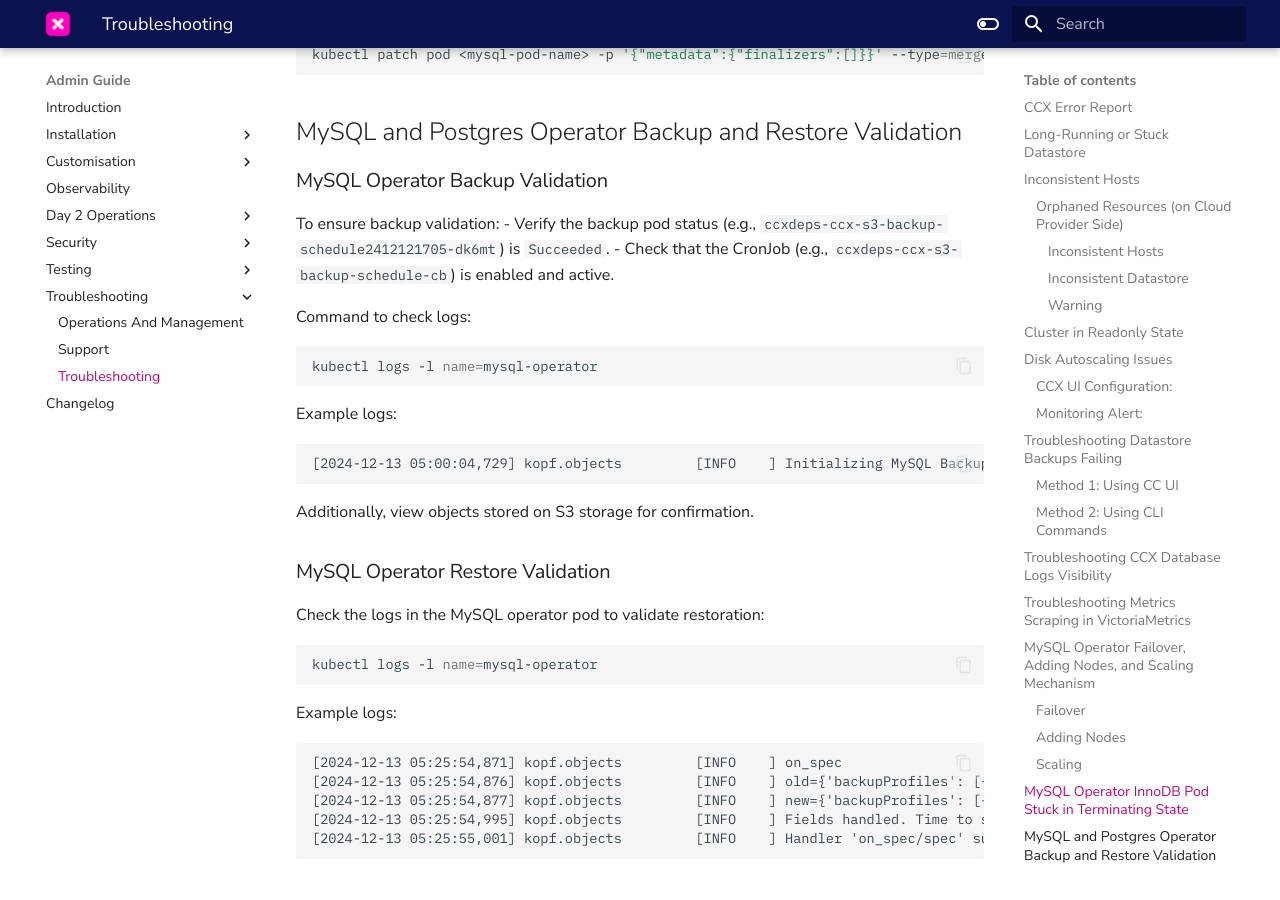
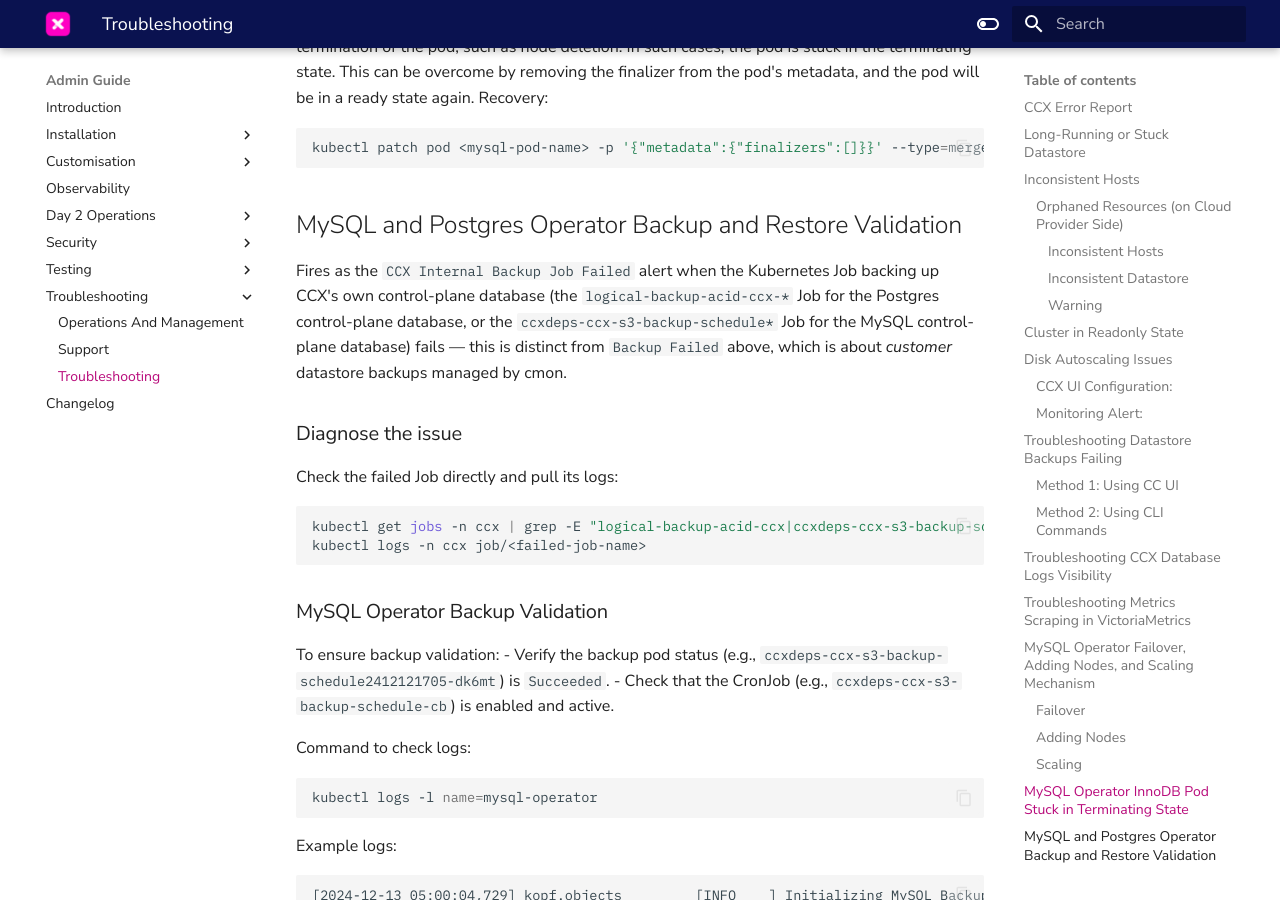
Before and after one commit to severalnines/ccx-docs, an MkDocs documentation site: the page built from docs/admin/Troubleshooting/Troubleshooting.md, in a window 1280 px wide and 900 px high, scrolled down 5031 px. Built offline with MkDocs 1.6.1 and Material for MkDocs 9.7.7, drawn with Linux system fonts in a browser that asks for light colours; comment, search, counter and statistics services are not loaded; some of the changed text lies outside the part shown.

Commit message:
Merged Backup Failed and Backup Upload Failed into one alert, added the CCX Internal Backup Job Failed alert for internal CCX databases.

````diff
--- a/docs/admin/Troubleshooting/Troubleshooting.md
+++ b/docs/admin/Troubleshooting/Troubleshooting.md
@@ -102,6 +102,8 @@
 
 ## Troubleshooting Datastore Backups Failing
 
+Fires as the `Backup Failed` alert when cmon reports a new backup failure alarm. This alert is controller-wide — it tells you that at least one datastore's backup failed somewhere, but not which one, so identifying the specific datastore requires the steps below.
+
 To debug failed datastore backups:
 
 ### Method 1: Using CC UI
@@ -175,6 +177,16 @@
 kubectl patch pod <mysql-pod-name> -p '{"metadata":{"finalizers":[]}}' --type=merge
 ```
 ## MySQL and Postgres Operator Backup and Restore Validation
+
+Fires as the `CCX Internal Backup Job Failed` alert when the Kubernetes Job backing up CCX's own control-plane database (the `logical-backup-acid-ccx-*` Job for the Postgres control-plane database, or the `ccxdeps-ccx-s3-backup-schedule*` Job for the MySQL control-plane database) fails — this is distinct from `Backup Failed` above, which is about *customer* datastore backups managed by cmon.
+
+### Diagnose the issue
+
+Check the failed Job directly and pull its logs:
+```bash
+kubectl get jobs -n ccx | grep -E "logical-backup-acid-ccx|ccxdeps-ccx-s3-backup-schedule"
+kubectl logs -n ccx job/<failed-job-name>
+```
 
 ### MySQL Operator Backup Validation
 To ensure backup validation:
````
